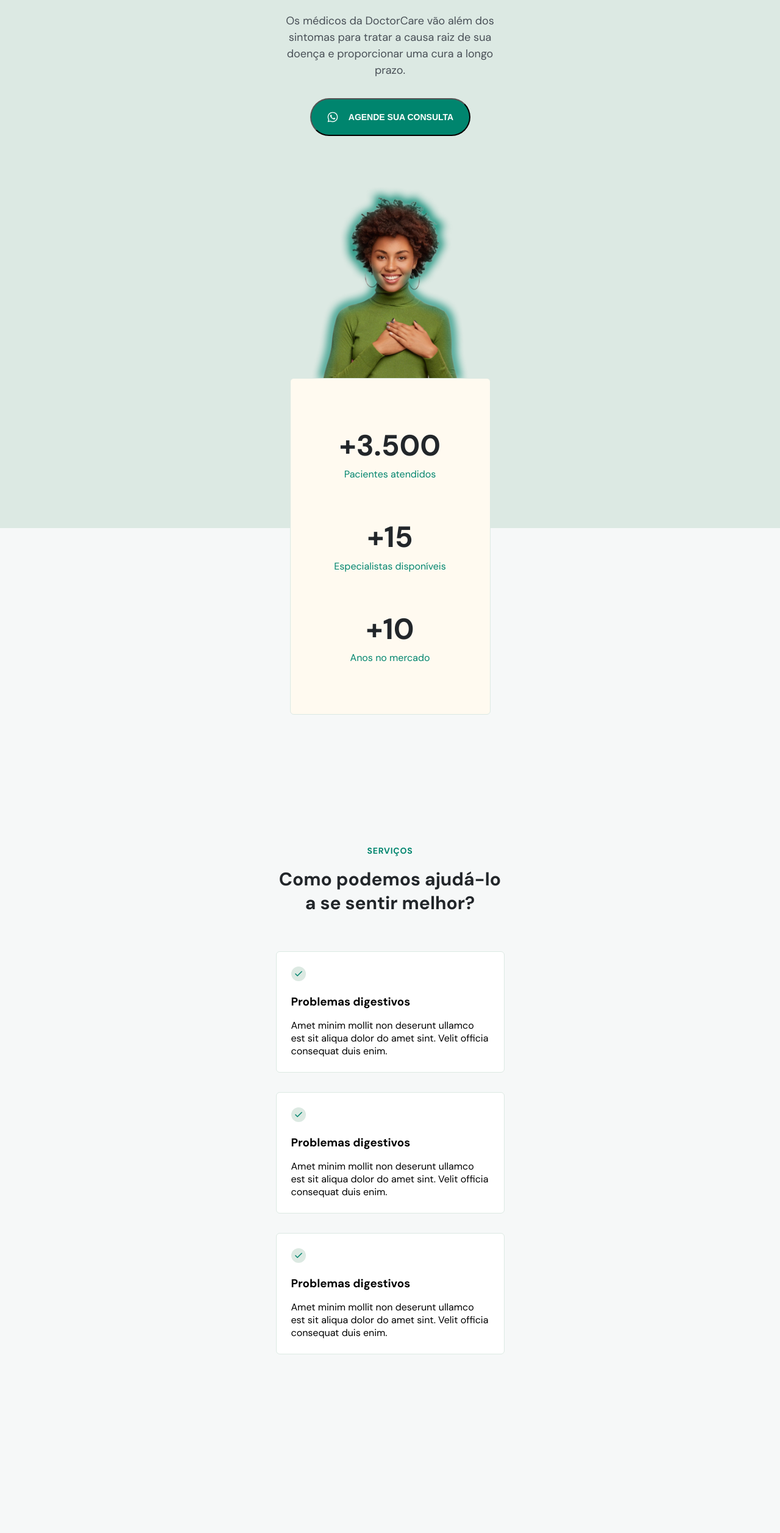
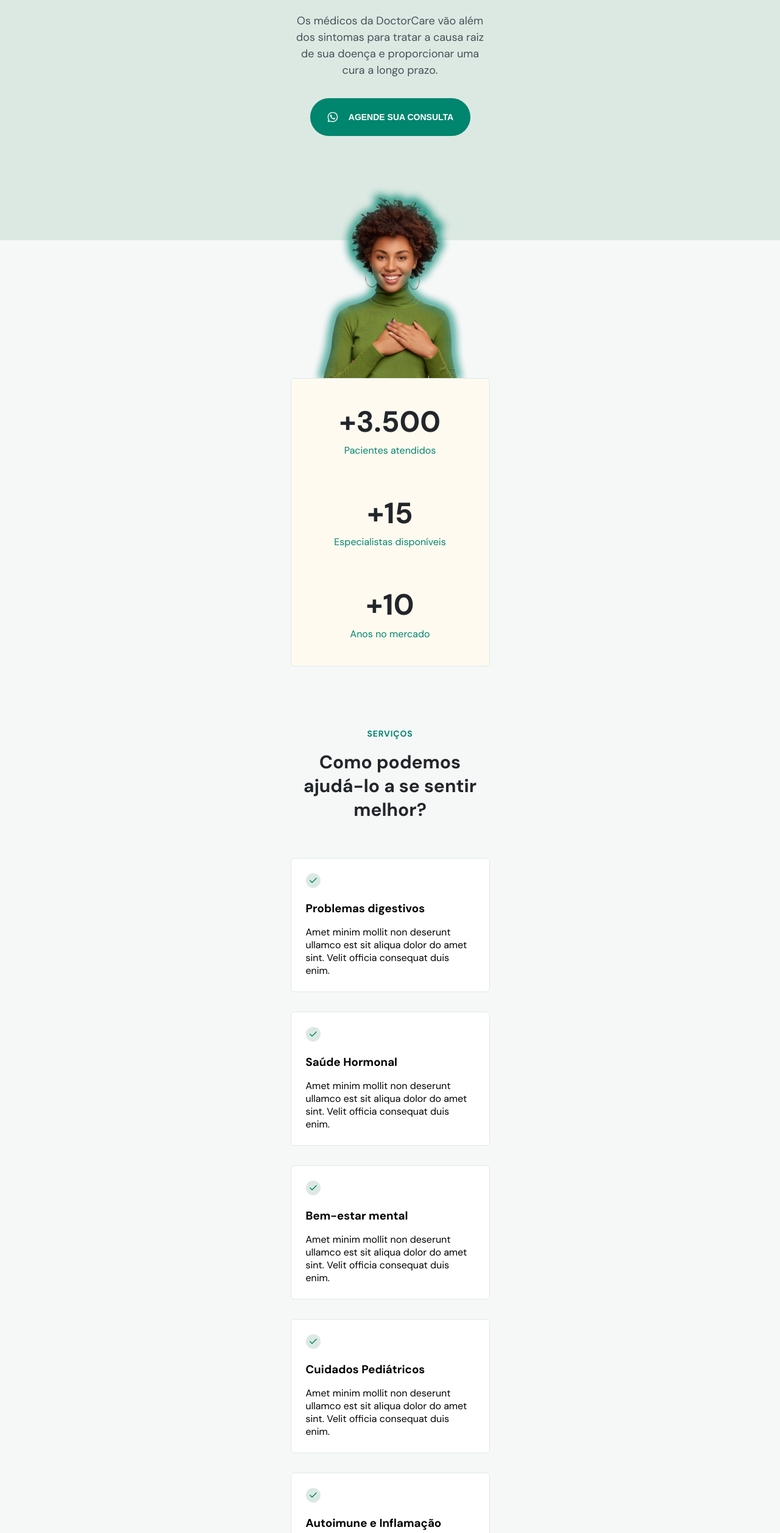
Before and after one commit to BrunnoCode/nlw-return-rocketseat, a plain HTML site: page index.html in a window 1280 px wide. Shown: the part 286-2800 px from the top of the page at 61% size. Before the commit the page ends 2607 px from the top, so only its background shows below. Drawn offline with nearby package versions, Linux system fonts and the light colour scheme.

Commit message:
nlw-aula03-about

```diff
--- a/index.html
+++ b/index.html
@@ -13,9 +13,9 @@
     />
   </head>
   <body onscroll="onScroll()" class="">
-    <nav id="navigation" class="">
+    <nav id="navigation">
       <div class="wrapper">
-        <a class="logo" href="#"
+        <a class="logo" href="#home"
           ><svg
             width="133"
             height="18"
@@ -67,17 +67,15 @@
         </a>
         <div class="menu">
           <ul>
-            <li><a href="#">Início</a></li>
-            <li><a href="#">servços</a></li>
-            <li><a href="#">Sobre</a></li>
+            <li><a onclick="closeMenu()" href="#home">Início</a></li>
+            <li><a onclick="closeMenu()" href="#services">servços</a></li>
+            <li><a onclick="closeMenu()" href="#about">Sobre</a></li>
           </ul>
           <a class="button" href="#">AGENDE SUA CONSULTA</a>
 
           <ul class="social-links">
             <li>
-              <a
-              target="_blank"
-              href="https://www.instagram.com/brunnowarley/">
+              <a target="_blank" href="https://www.instagram.com/brunnowarley/">
                 <svg
                   width="24"
                   height="24"
@@ -110,9 +108,7 @@
               </a>
             </li>
             <li>
-              <a
-              target="_blank"
-              href="https://www.facebook.com/Brunnowrocha">
+              <a target="_blank" href="https://www.facebook.com/Brunnowrocha">
                 <svg
                   width="24"
                   height="24"
@@ -166,7 +162,8 @@
           aria-expanded="false"
           aria-label="Abrir menu"
           onclick="openMenu()"
-        class="open-menu">
+          class="open-menu"
+        >
           <svg
             width="40"
             height="40"
@@ -201,7 +198,8 @@
           aria-expanded="true"
           aria-label="Fechar menu"
           onclick="closeMenu()"
-        class="close-menu">
+          class="close-menu"
+        >
           <svg
             width="40"
             height="40"
@@ -220,12 +218,18 @@
         </button>
       </div>
     </nav>
-    <header class="wrapper">
+
+    <section id="home">
+      <div class="wrapper">
+        <header>
           <h4>BOAS-VINDAS A DOCTORCARE 👋</h4>
           <h1>Assistência médica simplificada para todos</h1>
+        </header>
+
+        <div class="content">
           <p>
-        Os médicos da DoctorCare vão além dos sintomas para tratar a causa raiz
-        de sua doença e proporcionar uma cura a longo prazo.
+            Os médicos da DoctorCare vão além dos sintomas para tratar a causa
+            raiz de sua doença e proporcionar uma cura a longo prazo.
           </p>
           <button>
             <svg
@@ -248,6 +252,7 @@
             src="./assets/Foto.png"
             alt="Mulher negra vestindo moleton verde e sorrindo"
           />
+        </div>
 
         <div class="stats">
           <div class="stat">
@@ -263,7 +268,8 @@
             <p>Anos no mercado</p>
           </div>
         </div>
-    </header>
+      </div>
+    </section>
 
     <section id="services">
       <div class="wrapper">
@@ -272,44 +278,181 @@
           <h2>Como podemos ajudá-lo a se sentir melhor?</h2>
         </header>
 
+        <div class="content">
+
+        </div>
         <div class="cards">
-
           <div class="card">
-
-          <svg width="24" height="24" viewBox="0 0 24 24" fill="none" xmlns="http://www.w3.org/2000/svg">
-            <circle cx="12" cy="12" r="12" fill="#DCE9E2"/>
-            <path d="M17.091 8.18182L10.091 15.1818L6.90918 12" stroke="#00856F" stroke-width="1.5" stroke-linecap="round" stroke-linejoin="round"/>
+            <svg
+              width="24"
+              height="24"
+              viewBox="0 0 24 24"
+              fill="none"
+              xmlns="http://www.w3.org/2000/svg"
+            >
+              <circle cx="12" cy="12" r="12" fill="#DCE9E2" />
+              <path
+                d="M17.091 8.18182L10.091 15.1818L6.90918 12"
+                stroke="#00856F"
+                stroke-width="1.5"
+                stroke-linecap="round"
+                stroke-linejoin="round"
+              />
             </svg>
             <h3>Problemas digestivos</h3>
-            <p>Amet minim mollit non deserunt ullamco est sit aliqua dolor do amet sint. Velit officia consequat duis enim.</p>
-        </div>
-
-
-        <div class="card">
-
-          <svg width="24" height="24" viewBox="0 0 24 24" fill="none" xmlns="http://www.w3.org/2000/svg">
-            <circle cx="12" cy="12" r="12" fill="#DCE9E2"/>
-            <path d="M17.091 8.18182L10.091 15.1818L6.90918 12" stroke="#00856F" stroke-width="1.5" stroke-linecap="round" stroke-linejoin="round"/>
-            </svg>
-            <h3>Problemas digestivos</h3>
-            <p>Amet minim mollit non deserunt ullamco est sit aliqua dolor do amet sint. Velit officia consequat duis enim.</p>
+            <p>
+              Amet minim mollit non deserunt ullamco est sit aliqua dolor do
+              amet sint. Velit officia consequat duis enim.
+            </p>
           </div>
 
           <div class="card">
-
-          <svg width="24" height="24" viewBox="0 0 24 24" fill="none" xmlns="http://www.w3.org/2000/svg">
-            <circle cx="12" cy="12" r="12" fill="#DCE9E2"/>
-            <path d="M17.091 8.18182L10.091 15.1818L6.90918 12" stroke="#00856F" stroke-width="1.5" stroke-linecap="round" stroke-linejoin="round"/>
+            <svg
+              width="24"
+              height="24"
+              viewBox="0 0 24 24"
+              fill="none"
+              xmlns="http://www.w3.org/2000/svg"
+            >
+              <circle cx="12" cy="12" r="12" fill="#DCE9E2" />
+              <path
+                d="M17.091 8.18182L10.091 15.1818L6.90918 12"
+                stroke="#00856F"
+                stroke-width="1.5"
+                stroke-linecap="round"
+                stroke-linejoin="round"
+              />
             </svg>
-            <h3>Problemas digestivos</h3>
-            <p>Amet minim mollit non deserunt ullamco est sit aliqua dolor do amet sint. Velit officia consequat duis enim.</p>
+            <h3>Saúde Hormonal</h3>
+            <p>
+              Amet minim mollit non deserunt ullamco est sit aliqua dolor do
+              amet sint. Velit officia consequat duis enim.
+            </p>
           </div>
 
+          <div class="card">
+            <svg
+              width="24"
+              height="24"
+              viewBox="0 0 24 24"
+              fill="none"
+              xmlns="http://www.w3.org/2000/svg"
+            >
+              <circle cx="12" cy="12" r="12" fill="#DCE9E2" />
+              <path
+                d="M17.091 8.18182L10.091 15.1818L6.90918 12"
+                stroke="#00856F"
+                stroke-width="1.5"
+                stroke-linecap="round"
+                stroke-linejoin="round"
+              />
+            </svg>
+            <h3>Bem-estar mental</h3>
+            <p>
+              Amet minim mollit non deserunt ullamco est sit aliqua dolor do
+              amet sint. Velit officia consequat duis enim.
+            </p>
+          </div>
 
+          <div class="card">
+            <svg
+              width="24"
+              height="24"
+              viewBox="0 0 24 24"
+              fill="none"
+              xmlns="http://www.w3.org/2000/svg"
+            >
+              <circle cx="12" cy="12" r="12" fill="#DCE9E2" />
+              <path
+                d="M17.091 8.18182L10.091 15.1818L6.90918 12"
+                stroke="#00856F"
+                stroke-width="1.5"
+                stroke-linecap="round"
+                stroke-linejoin="round"
+              />
+            </svg>
+            <h3>Cuidados Pediátricos</h3>
+            <p>
+              Amet minim mollit non deserunt ullamco est sit aliqua dolor do
+              amet sint. Velit officia consequat duis enim.
+            </p>
+          </div>
+
+          <div class="card">
+            <svg
+              width="24"
+              height="24"
+              viewBox="0 0 24 24"
+              fill="none"
+              xmlns="http://www.w3.org/2000/svg"
+            >
+              <circle cx="12" cy="12" r="12" fill="#DCE9E2" />
+              <path
+                d="M17.091 8.18182L10.091 15.1818L6.90918 12"
+                stroke="#00856F"
+                stroke-width="1.5"
+                stroke-linecap="round"
+                stroke-linejoin="round"
+              />
+            </svg>
+            <h3>Autoimune e Inflamação</h3>
+            <p>
+              Amet minim mollit non deserunt ullamco est sit aliqua dolor do
+              amet sint. Velit officia consequat duis enim.
+            </p>
+          </div>
+
+          <div class="card">
+            <svg
+              width="24"
+              height="24"
+              viewBox="0 0 24 24"
+              fill="none"
+              xmlns="http://www.w3.org/2000/svg"
+            >
+              <circle cx="12" cy="12" r="12" fill="#DCE9E2" />
+              <path
+                d="M17.091 8.18182L10.091 15.1818L6.90918 12"
+                stroke="#00856F"
+                stroke-width="1.5"
+                stroke-linecap="round"
+                stroke-linejoin="round"
+              />
+            </svg>
+            <h3>Saúde do Coração</h3>
+            <p>
+              Amet minim mollit non deserunt ullamco est sit aliqua dolor do
+              amet sint. Velit officia consequat duis enim.
+            </p>
+          </div>
         </div>
       </div>
     </section>
 
+    <section id="about">
+      <div class="wrapper">
+      <header>
+        <h4>SOBRE NÓS</h4>
+        <h2>Entenda quem somos e por que existimos</h2>
+      </header>
+      <div class="content">
+        <p>
+          Amet minim mollit non deserunt ullamco est sit aliqua dolor do amet
+          sint. Velit officia consequat duis enim. Amet minim mollit non
+          deserunt ullamco est sit aliqua dolor do amet sint. Velit officia
+          consequat duis enim. Amet minim mollit non deserunt ullamco est sit
+          aliqua dolor do amet sint. Velit officia consequat duis enim. Amet
+          minim mollit non deserunt ullamco est sit aliqua dolor do amet sint.
+          Velit officia consequat duis enim. Amet minim mollit non deserunt
+          ullamco est sit aliqua dolor do amet sint.
+        </p>
+        <img src="assets/doutor-feliz-segurando-uma-prancheta-com-pacientes.png" alt="Doutor feliz segurando prancheta com pacientes" />
+      </div>
+      </div>
+    </section>
+
+    <script src="https://unpkg.com/scrollreveal"></script>
+
     <script src="main.js"></script>
   </body>
 </html>
--- a/main.js
+++ b/main.js
@@ -14,3 +14,19 @@ function openMenu() {
 function closeMenu() {
     document.body.classList.remove('menu-expanded')
 }
+
+
+
+ScrollReveal({
+    origin: 'top',
+    distance: '30px',
+    duration: 700,
+}).reveal(`#home,
+ #home img,
+ #home .stats,
+ #services,
+ #services header,
+ #services .card
+ #about,
+ #about header,
+ #about .content`);
--- a/style.css
+++ b/style.css
@@ -1,24 +1,28 @@
-/*##########################--GERAL--##################################*/
+/*############################...GERAL...#################################*/
+
 * {
   margin: 0;
   padding: 0;
-  box-sizing: border;
+  box-sizing: border-box;
 }
 
 :root {
   --primary-color: hsl(170, 100%, 26%);
   --headline: hsl(210, 11%, 15%);
   --paragraph: hsl(210, 9%, 31%);
+
   --brand-beige: hsl(39, 100%, 97%);
   --brand-light: hsl(148, 23%, 89%);
+
   --bg-light: hsl(180, 14%, 97%);
 
-  font-size: 62.5%;
+  font-size: 62.5%; /* 1rem = 10px */
 
   --nav-height: 7.2rem;
 }
 
 html {
+  /* chrome://flags/#smooth-scrolling */
   scroll-behavior: smooth;
 }
 
@@ -39,114 +43,71 @@ body {
   background-color: var(--bg-light);
 }
 
+.wrapper {
+  width: 37.5rem;
+  margin-inline: auto;
+  padding-inline: 2.4rem;
+}
+
 ul {
   list-style: none;
+}
+
+img {
+  max-width: 100%;
 }
 
 section {
   padding-block: 10rem;
 }
 
-.wrapper {
-  width: 37.5rem;
-  margin-inline: auto;
-  padding-inline: 2.4rem;
-}
-/*##########################--HEADER--##################################*/
+section header h4 {
+  font-size: 1.4rem;
+  font-weight: 700;
+  line-height: 150%;
+  letter-spacing: 0.08rem;
+  color: var(--primary-color);
 
-header {
-  margin-top: calc(4.1rem + var(--nav-height));
+  text-transform: uppercase;
+
+  margin-bottom: 1.6rem;
 }
 
-header::before {
-  content: "";
-  width: 100vw;
-  height: calc(108rem + var(--nav-height));
-  background-color: var(--brand-light);
-  display: block;
-  position: absolute;
-  top: 0;
-  left: 0;
-  z-index: -1;
+section header h2 {
+  font-size: 3rem;
+  line-height: 3.9rem;
+
+  color: var(--headline);
 }
-header h4 {
-  font-weight: 1.4rem;
-  color: hsl(170, 100%, 26%);
-  margin-bottom: 1.6rem;
-}
-header h1 {
+
+section header h1 {
   font-size: 3.4rem;
   color: var(--headline);
   line-height: 130%;
+
   margin-bottom: 2.4rem;
 }
-header p {
-  font-size: 1.8rem;
-  line-height: 150%;
+
+
+section .content p {
   font-weight: 400;
-  color: var(--paragraph);
-  margin-bottom: 3.2rem;
-}
-header button {
-  background: var(--primary-color);
-  border-radius: 4rem;
-  margin-bottom: 6rem;
-  height: 6.2rem;
-  width: 26.3rem;
-  color: #fff;
-  text-transform: uppercase;
-  font-size: 1.4rem;
-  font-weight: 700;
-  display: flex;
-  align-items: center;
-  justify-content: center;
-  gap: 1.6rem;
-  margin-right: auto;
-  margin-left: auto;
-}
-header img {
-  width: 26.4rem;
-  display: block;
-  margin-inline: auto;
-  object-position: 0 2rem;
-}
-.stats {
-  width: 32.7rem;
-  height: 47rem;
-  margin-inline: auto;
-  background-color: var(--brand-beige);
-  display: flex;
-  flex-direction: column;
-  justify-content: center;
-  gap: 6rem;
-  padding-block: 4rem;
-  border: 1px solid var(--brand-light);
-  border-radius: 0.6rem;
-}
-
-.stat h3 {
-  font-size: 4.8rem;
-  color: var(--headline);
-  line-height: 130%;
-  margin-bottom: 0.4rem;
-}
-
-.stat p {
-  margin: 0;
-  color: var(--primary-color);
   font-size: 1.6rem;
   line-height: 150%;
+
+  color: var(--paragraph);
 }
-/*##########################--NAVIGATION--##################################*/
+/*############################...NAVIGATION...#################################*/
 
 nav {
   display: flex;
 
   height: var(--nav-height);
+
   position: fixed;
   top: 0;
-  left: 50%;
-  transform: translatex(-50%);
+  width: 100vw;
+
+  z-index: 100;
 }
 
 nav .wrapper {
@@ -157,10 +118,9 @@ nav .wrapper {
 
 nav.scroll {
   background: var(--primary-color);
-  width: 100vw;
 }
 
-nav.scroll svg:nth-child(1) path {
+nav.scroll .logo path {
   fill: white;
 }
 
@@ -174,7 +134,15 @@ nav button {
   cursor: pointer;
 }
 
-/*##########################--MENU EXPANDED--##################################*/
+/*############################...MENU-EXPANDED...#################################*/
+
+body.menu-expanded {
+  overflow: hidden;
+}
+
+body.menu-expanded > :not(nav) {
+  visibility: hidden;
+}
 
 .menu,
 .close-menu,
@@ -189,25 +157,23 @@ body.menu-expanded .close-menu {
   visibility: visible;
 }
 
-body.menu-expanded {
-  overflow: hidden;
+.menu {
+  transform: translateY(100%);
 }
 
-body.menu-expanded > :not(nav) {
-  display: none;
-}
 body.menu-expanded .menu {
   position: fixed;
   top: 0;
   left: 0;
   background: var(--primary-color);
+
   width: 100vw;
   height: 100vh;
+
   padding-top: var(--nav-height);
-}
 
-body.menu-expanded nav {
-  position: relative;
+  transition: transform 300ms;
+  transform: translateY(0);
 }
 
 .menu ul:nth-child(1) {
@@ -247,13 +213,13 @@ body.menu-expanded nav {
 
 .social-links {
   display: flex;
-  gap: 3.2rem;
   align-items: center;
   justify-content: center;
+  gap: 3.2rem;
 }
 
 body.menu-expanded .logo,
-body.menu-expanded nav button {
+body.menu-expanded button {
   position: relative;
   z-index: 100;
 }
@@ -266,26 +232,103 @@ body.menu-expanded button path {
   stroke: white;
 }
 
-/*##########################--SERVICES--##################################*/
+/*############################...HOME...#################################*/
 
-#services header h4 {
+#home {
+  padding-block: 0;
+  padding-top: calc(4.1rem + var(--nav-height));
+}
+
+#home::before {
+  content: "";
+  width: 100%;
+  height: calc(76% + var(--nav-height));
+  background-color: var(--brand-light);
+  display: block;
+
+  position: absolute;
+  top: 0;
+  left: 0;
+  z-index: -1;
+}
+
+#home .button {
+  margin-inline: auto;
+}
+
+#home p {
+  font-size: 1.8rem;
+  line-height: 150%;
+  font-weight: 400;
+  color: var(--paragraph);
+
+  margin-bottom: 3.2rem;
+}
+
+#home button {
+  background: var(--primary-color);
+
+  border: none;
+  border-radius: 4rem;
+
+  margin-bottom: 6rem;
+
+  height: 6.2rem;
+  width: 26.3rem;
+
+  color: white;
   font-size: 1.4rem;
-  line-height: 150%;
-  letter-spacing: 0.08rem;
-
-  color: var(--primary-color);
-
+  font-weight: 700;
   text-transform: uppercase;
 
-  margin-bottom: 1.6rem;
+  display: flex;
+  align-items: center;
+  justify-content: center;
+  gap: 1.6rem;
+
+  margin-right: auto;
+  margin-left: auto;
 }
 
+#home img {
+  width: 26.4rem;
+  display: block;
+  margin-inline: auto;
+  object-position: 0 2rem;
+}
+
+#home .stats {
+  width: 32.7rem;
+  padding-block: 4rem;
+  margin-inline: auto;
+
+  background-color: var(--brand-beige);
+  border: 1px solid var(--brand-light);
+  border-radius: 0.6rem;
+
+  display: flex;
+  flex-direction: column;
+  justify-content: center;
+  gap: 6rem;
+}
+
+#home .stat h3 {
+  font-size: 4.8rem;
+  color: var(--headline);
+  line-height: 130%;
+
+  margin-bottom: 0.4rem;
+}
+
+#home .stat p {
+  margin: 0;
+  color: var(--primary-color);
+  font-size: 1.6rem;
+  line-height: 150%;
+}
+
+/*############################....SERVICES.....#################################*/
 #services header h2 {
-  font-size: 3rem;
-  line-height: 3.9rem;
-
-  color: var(--headline);
-
   margin-bottom: 6rem;
 }
 
@@ -298,6 +341,7 @@ body.menu-expanded button path {
 #services .card {
   padding: 2.4rem;
   text-align: left;
+
   background: white;
 
   border: 1px solid var(--brand-light);
@@ -307,3 +351,19 @@ body.menu-expanded button path {
 #services .card h3 {
   margin-block: 1.6rem;
 }
+
+/*############################...ABOUT...#################################*/
+
+#about h4 {
+  text-align: left;
+  background-color: var(--brand-beige);
+}
+
+#about header h2 {
+  margin-bottom: 2.4rem;
+}
+
+#about .content p {
+  margin-top: 2.4rem;
+  margin-bottom: 6rem;
+}
```
Also changed, not shown: assets/doutor-feliz-segurando-uma-prancheta-com-pacientes.png (added). Lines whose indentation alone changed are shown as unchanged.
